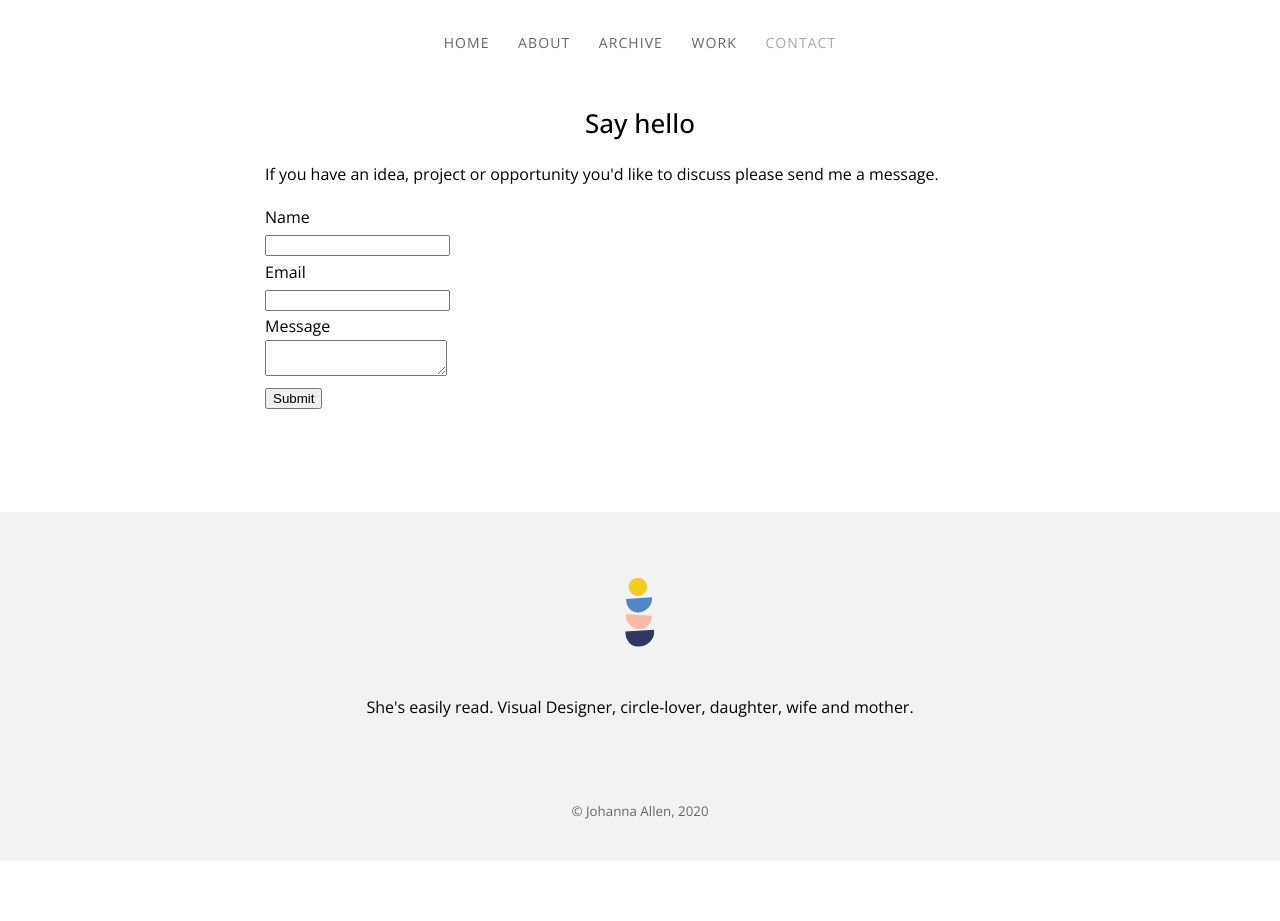
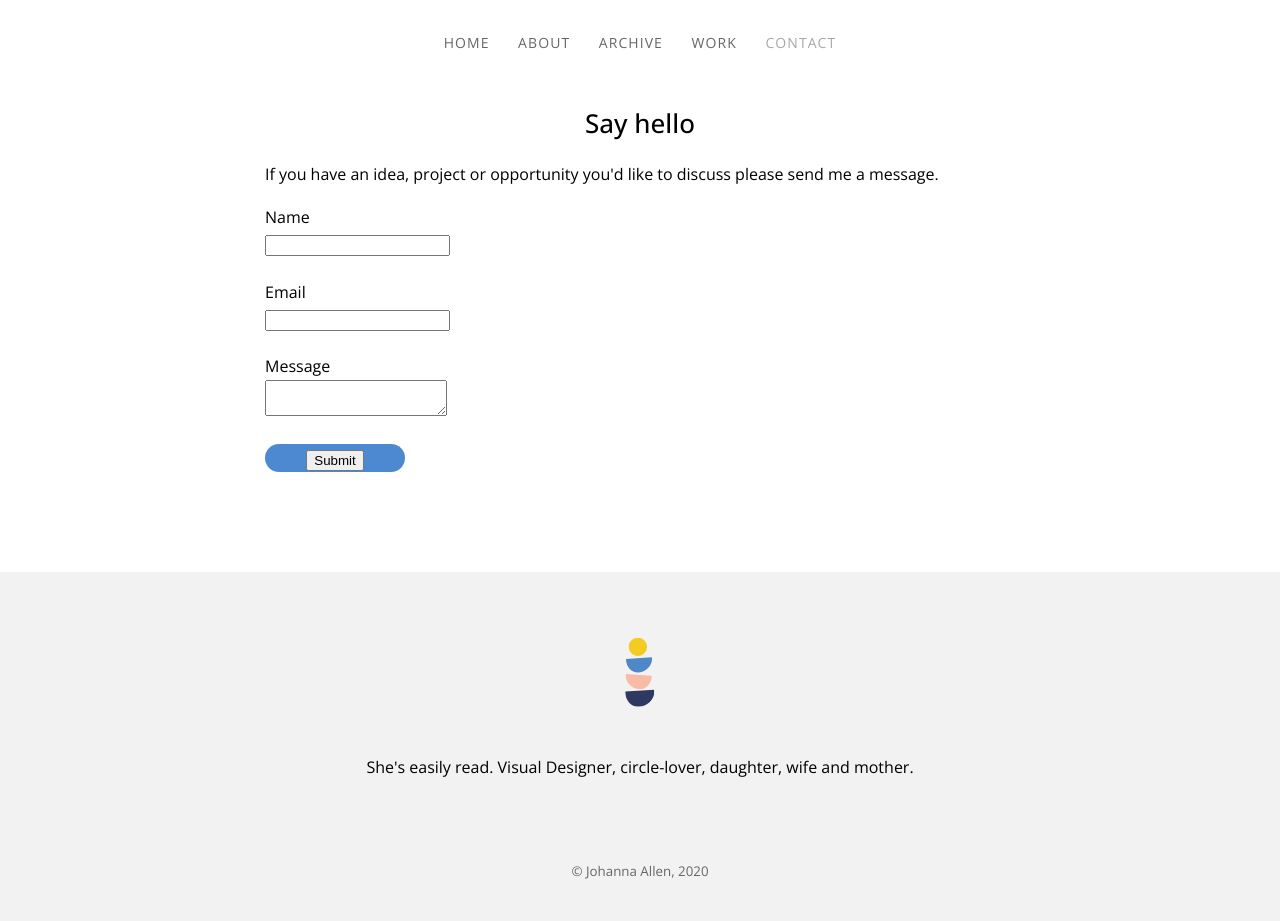
Before and after one commit to damongolding/shesanopenbook, a PHP site: page /contact.html in a window 1280 px wide. Before the commit the page ends 861 px from the top, so only its background shows below. Run offline with PHP 8.4, Linux system fonts and the light colour scheme.

Commit message:
Add files via upload

```diff
--- a/css/shes-got-style.css
+++ b/css/shes-got-style.css
@@ -155,6 +155,36 @@ article.post .post--article-link{
 
 /* --- post END --- */
 
+/* --- forms --- */
+
+.form-group{
+	margin-bottom: 20px;
+}
+
+.form-group--label{
+}
+
+.form-group--input{
+	border-color: #b5b5b5;
+	display: block;
+}
+
+.form-group--button{
+	cursor: pointer;
+	background-color: #4C89D1;
+	border-color: transparent;
+	border-radius: 290486px;
+	font-size: 1.25rem;
+	text-align: center;
+	white-space: nowrap;
+	color: #fff;
+	padding-left: 1em;
+	padding-right: 1em;
+	max-width: 100px;
+}
+
+/* --- forms END --- */
+
 
 /* --- footer --- */
 footer.footer{
```
